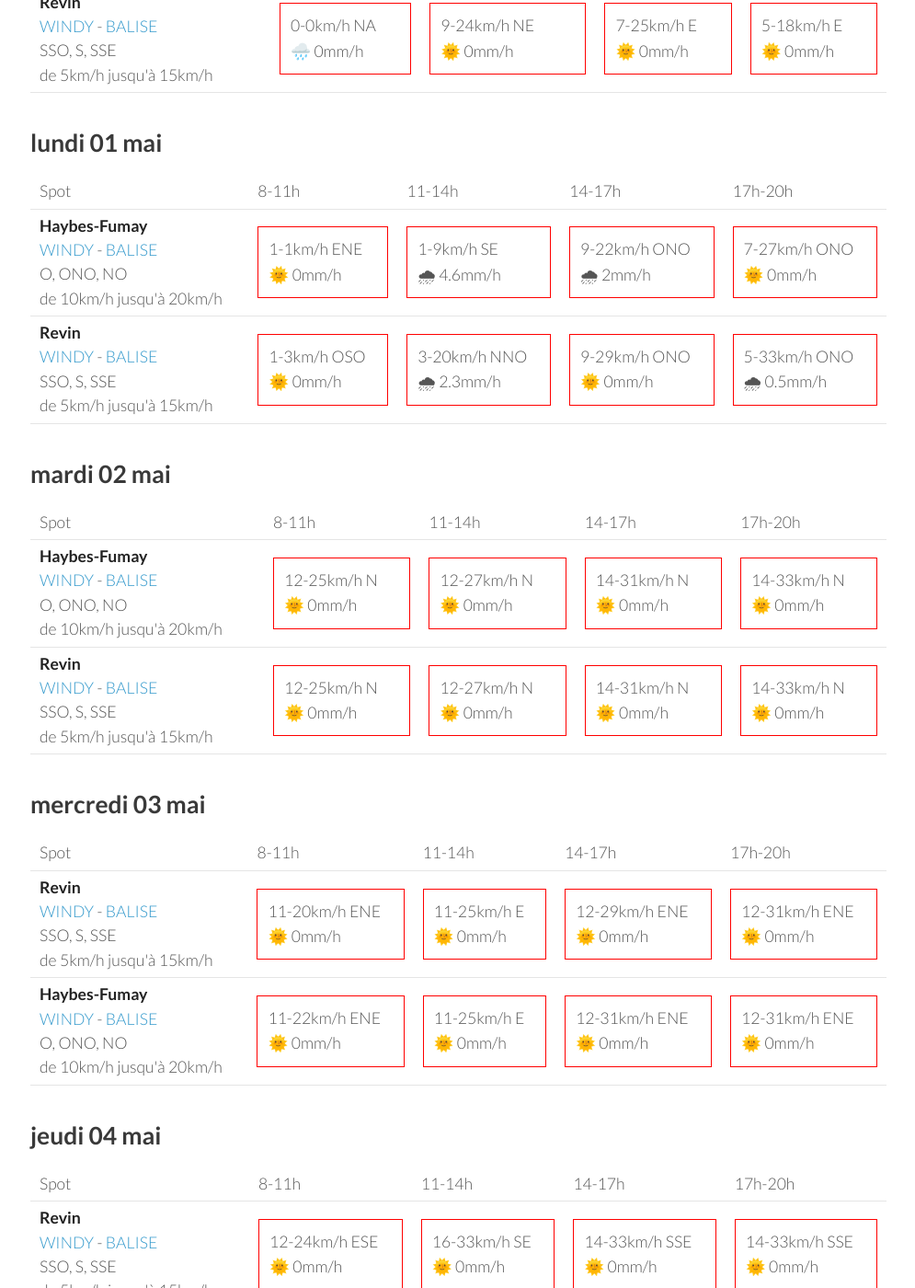
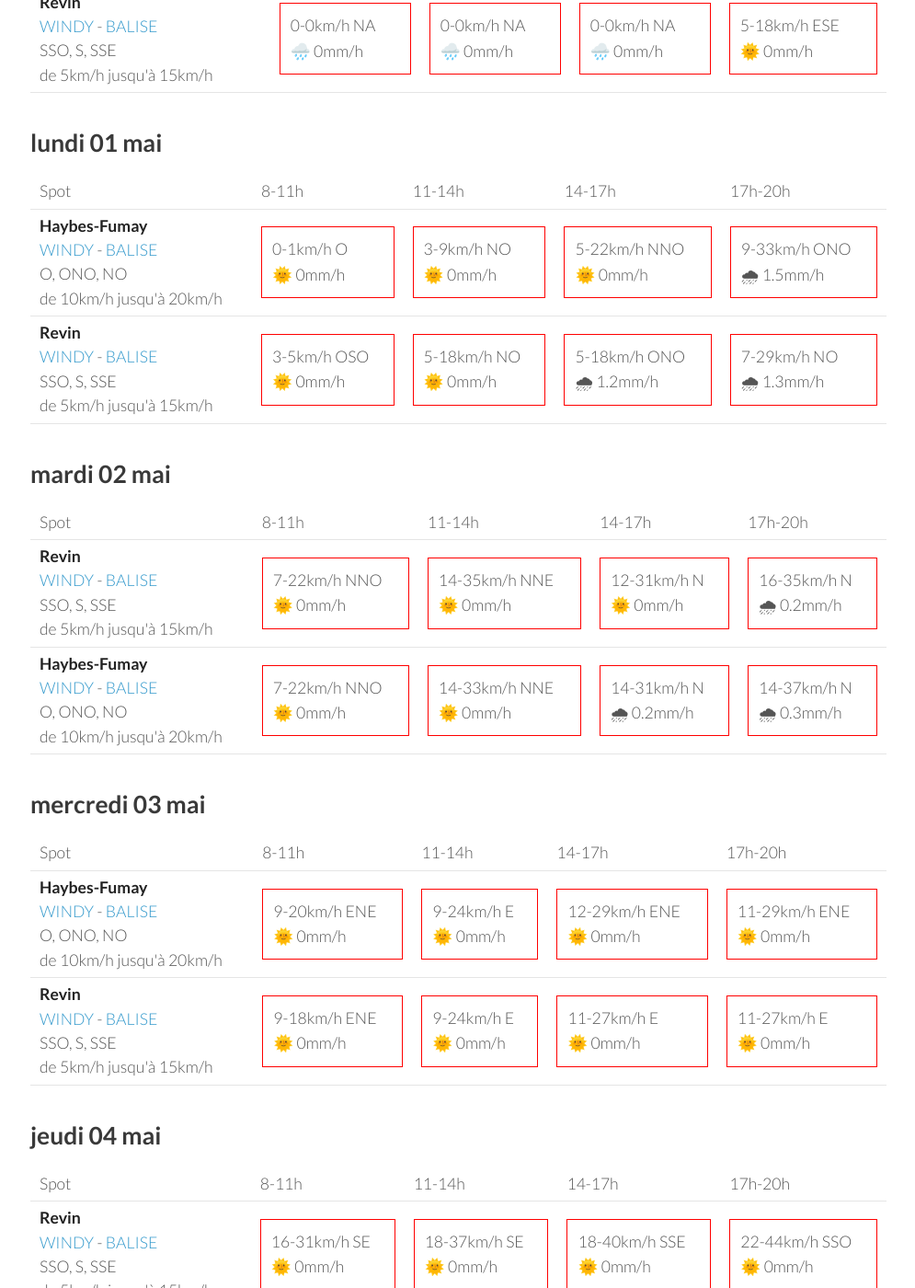
Before and after one commit to parapente-dans-le-nord/parapente-dans-le-nord.github.io, a Jekyll site: the page built from ardennes.markdown, in a window 1280 px wide and 1400 px high, scrolled down 499 px. Shown: the whole window at 92% size, without its empty margins (25-1020 px from the left). Built offline with Jekyll 4.4.1, drawn with Linux system fonts in a browser that asks for light colours; some of the changed text lies outside the part shown.

Commit message:
update index.markdown

```diff
--- a/ardennes.markdown
+++ b/ardennes.markdown
@@ -7,7 +7,7 @@ title:  "Tous les spots"
 {: .links}
 
 # Prevision Windy, modèle Arome
-page mise à jour le dimanche 30 avril 17:10
+page mise à jour le dimanche 30 avril 22:10
 
 ## dimanche 30 avril
 
@@ -25,8 +25,8 @@ page mise à jour le dimanche 30 avril 17:10
         <td><strong>Haybes-Fumay</strong><br><a href="https://windy.com/49.998/4.715?49.913,4.738,10">WINDY</a> - <span class=""><a href="http://www.balisemeteo.com/balise.php?idBalise=104">BALISE</a> </span><br> <span class="vent-favorable">O, ONO, NO</span><br><span class="force-vent">de 10km/h jusqu'à 20km/h</span> </td>
 
             <td><div class="not-flyable"><p>0-0km/h NA</p><p>🌧️ 0mm/h</p></div></td>
-            <td><div class="not-flyable"><p>7-20km/h NNE</p><p>🌞 0mm/h</p></div></td>
-            <td><div class="not-flyable"><p>7-24km/h E</p><p>🌞 0mm/h</p></div></td>
+            <td><div class="not-flyable"><p>0-0km/h NA</p><p>🌧️ 0mm/h</p></div></td>
+            <td><div class="not-flyable"><p>0-0km/h NA</p><p>🌧️ 0mm/h</p></div></td>
             <td><div class="not-flyable"><p>5-20km/h E</p><p>🌞 0mm/h</p></div></td>
 
     </tr>
@@ -34,9 +34,9 @@ page mise à jour le dimanche 30 avril 17:10
         <td><strong>Revin</strong><br><a href="https://windy.com/49.948/4.625?49.543,4.625,8">WINDY</a> - <span class=""><a href="http://www.balisemeteo.com/balise.php?idBalise=5019">BALISE</a> </span><br> <span class="vent-favorable">SSO, S, SSE</span><br><span class="force-vent">de 5km/h jusqu'à 15km/h</span> </td>
 
             <td><div class="not-flyable"><p>0-0km/h NA</p><p>🌧️ 0mm/h</p></div></td>
-            <td><div class="not-flyable"><p>9-24km/h NE</p><p>🌞 0mm/h</p></div></td>
-            <td><div class="not-flyable"><p>7-25km/h E</p><p>🌞 0mm/h</p></div></td>
-            <td><div class="not-flyable"><p>5-18km/h E</p><p>🌞 0mm/h</p></div></td>
+            <td><div class="not-flyable"><p>0-0km/h NA</p><p>🌧️ 0mm/h</p></div></td>
+            <td><div class="not-flyable"><p>0-0km/h NA</p><p>🌧️ 0mm/h</p></div></td>
+            <td><div class="not-flyable"><p>5-18km/h ESE</p><p>🌞 0mm/h</p></div></td>
 
     </tr>
 
@@ -58,20 +58,20 @@ page mise à jour le dimanche 30 avril 17:10
 <tr>
         <td><strong>Haybes-Fumay</strong><br><a href="https://windy.com/49.998/4.715?49.913,4.738,10">WINDY</a> - <span class=""><a href="http://www.balisemeteo.com/balise.php?idBalise=104">BALISE</a> </span><br> <span class="vent-favorable">O, ONO, NO</span><br><span class="force-vent">de 10km/h jusqu'à 20km/h</span> </td>
 
-            <td><div class="not-flyable"><p>1-1km/h ENE</p><p>🌞 0mm/h</p></div></td>
-            <td><div class="not-flyable"><p>1-9km/h SE</p><p>🌧 4.6mm/h</p></div></td>
-            <td><div class="not-flyable"><p>9-22km/h ONO</p><p>🌧 2mm/h</p></div></td>
-            <td><div class="not-flyable"><p>7-27km/h ONO</p><p>🌞 0mm/h</p></div></td>
+            <td><div class="not-flyable"><p>0-1km/h O</p><p>🌞 0mm/h</p></div></td>
+            <td><div class="not-flyable"><p>3-9km/h NO</p><p>🌞 0mm/h</p></div></td>
+            <td><div class="not-flyable"><p>5-22km/h NNO</p><p>🌞 0mm/h</p></div></td>
+            <td><div class="not-flyable"><p>9-33km/h ONO</p><p>🌧 1.5mm/h</p></div></td>
 
 
     </tr>
 <tr>
         <td><strong>Revin</strong><br><a href="https://windy.com/49.948/4.625?49.543,4.625,8">WINDY</a> - <span class=""><a href="http://www.balisemeteo.com/balise.php?idBalise=5019">BALISE</a> </span><br> <span class="vent-favorable">SSO, S, SSE</span><br><span class="force-vent">de 5km/h jusqu'à 15km/h</span> </td>
 
-            <td><div class="not-flyable"><p>1-3km/h OSO</p><p>🌞 0mm/h</p></div></td>
-            <td><div class="not-flyable"><p>3-20km/h NNO</p><p>🌧 2.3mm/h</p></div></td>
-            <td><div class="not-flyable"><p>9-29km/h ONO</p><p>🌞 0mm/h</p></div></td>
-            <td><div class="not-flyable"><p>5-33km/h ONO</p><p>🌧 0.5mm/h</p></div></td>
+            <td><div class="not-flyable"><p>3-5km/h OSO</p><p>🌞 0mm/h</p></div></td>
+            <td><div class="not-flyable"><p>5-18km/h NO</p><p>🌞 0mm/h</p></div></td>
+            <td><div class="not-flyable"><p>5-18km/h ONO</p><p>🌧 1.2mm/h</p></div></td>
+            <td><div class="not-flyable"><p>7-29km/h NO</p><p>🌧 1.3mm/h</p></div></td>
 
 
     </tr>
@@ -92,22 +92,22 @@ page mise à jour le dimanche 30 avril 17:10
       <td>17h-20h</td>
     </tr>
 <tr>
-        <td><strong>Haybes-Fumay</strong><br><a href="https://windy.com/49.998/4.715?49.913,4.738,10">WINDY</a> - <span class=""><a href="http://www.balisemeteo.com/balise.php?idBalise=104">BALISE</a> </span><br> <span class="vent-favorable">O, ONO, NO</span><br><span class="force-vent">de 10km/h jusqu'à 20km/h</span> </td>
+        <td><strong>Revin</strong><br><a href="https://windy.com/49.948/4.625?49.543,4.625,8">WINDY</a> - <span class=""><a href="http://www.balisemeteo.com/balise.php?idBalise=5019">BALISE</a> </span><br> <span class="vent-favorable">SSO, S, SSE</span><br><span class="force-vent">de 5km/h jusqu'à 15km/h</span> </td>
 
-            <td><div class="not-flyable"><p>12-25km/h N</p><p>🌞 0mm/h</p></div></td>
-            <td><div class="not-flyable"><p>12-27km/h N</p><p>🌞 0mm/h</p></div></td>
-            <td><div class="not-flyable"><p>14-31km/h N</p><p>🌞 0mm/h</p></div></td>
-            <td><div class="not-flyable"><p>14-33km/h N</p><p>🌞 0mm/h</p></div></td>
+            <td><div class="not-flyable"><p>7-22km/h NNO</p><p>🌞 0mm/h</p></div></td>
+            <td><div class="not-flyable"><p>14-35km/h NNE</p><p>🌞 0mm/h</p></div></td>
+            <td><div class="not-flyable"><p>12-31km/h N</p><p>🌞 0mm/h</p></div></td>
+            <td><div class="not-flyable"><p>16-35km/h N</p><p>🌧 0.2mm/h</p></div></td>
 
 
     </tr>
 <tr>
-        <td><strong>Revin</strong><br><a href="https://windy.com/49.948/4.625?49.543,4.625,8">WINDY</a> - <span class=""><a href="http://www.balisemeteo.com/balise.php?idBalise=5019">BALISE</a> </span><br> <span class="vent-favorable">SSO, S, SSE</span><br><span class="force-vent">de 5km/h jusqu'à 15km/h</span> </td>
+        <td><strong>Haybes-Fumay</strong><br><a href="https://windy.com/49.998/4.715?49.913,4.738,10">WINDY</a> - <span class=""><a href="http://www.balisemeteo.com/balise.php?idBalise=104">BALISE</a> </span><br> <span class="vent-favorable">O, ONO, NO</span><br><span class="force-vent">de 10km/h jusqu'à 20km/h</span> </td>
 
-            <td><div class="not-flyable"><p>12-25km/h N</p><p>🌞 0mm/h</p></div></td>
-            <td><div class="not-flyable"><p>12-27km/h N</p><p>🌞 0mm/h</p></div></td>
-            <td><div class="not-flyable"><p>14-31km/h N</p><p>🌞 0mm/h</p></div></td>
-            <td><div class="not-flyable"><p>14-33km/h N</p><p>🌞 0mm/h</p></div></td>
+            <td><div class="not-flyable"><p>7-22km/h NNO</p><p>🌞 0mm/h</p></div></td>
+            <td><div class="not-flyable"><p>14-33km/h NNE</p><p>🌞 0mm/h</p></div></td>
+            <td><div class="not-flyable"><p>14-31km/h N</p><p>🌧 0.2mm/h</p></div></td>
+            <td><div class="not-flyable"><p>14-37km/h N</p><p>🌧 0.3mm/h</p></div></td>
 
 
     </tr>
@@ -128,22 +128,22 @@ page mise à jour le dimanche 30 avril 17:10
       <td>17h-20h</td>
     </tr>
 <tr>
-        <td><strong>Revin</strong><br><a href="https://windy.com/49.948/4.625?49.543,4.625,8">WINDY</a> - <span class=""><a href="http://www.balisemeteo.com/balise.php?idBalise=5019">BALISE</a> </span><br> <span class="vent-favorable">SSO, S, SSE</span><br><span class="force-vent">de 5km/h jusqu'à 15km/h</span> </td>
+        <td><strong>Haybes-Fumay</strong><br><a href="https://windy.com/49.998/4.715?49.913,4.738,10">WINDY</a> - <span class=""><a href="http://www.balisemeteo.com/balise.php?idBalise=104">BALISE</a> </span><br> <span class="vent-favorable">O, ONO, NO</span><br><span class="force-vent">de 10km/h jusqu'à 20km/h</span> </td>
 
-            <td><div class="not-flyable"><p>11-20km/h ENE</p><p>🌞 0mm/h</p></div></td>
-            <td><div class="not-flyable"><p>11-25km/h E</p><p>🌞 0mm/h</p></div></td>
+            <td><div class="not-flyable"><p>9-20km/h ENE</p><p>🌞 0mm/h</p></div></td>
+            <td><div class="not-flyable"><p>9-24km/h E</p><p>🌞 0mm/h</p></div></td>
             <td><div class="not-flyable"><p>12-29km/h ENE</p><p>🌞 0mm/h</p></div></td>
-            <td><div class="not-flyable"><p>12-31km/h ENE</p><p>🌞 0mm/h</p></div></td>
+            <td><div class="not-flyable"><p>11-29km/h ENE</p><p>🌞 0mm/h</p></div></td>
 
 
     </tr>
 <tr>
-        <td><strong>Haybes-Fumay</strong><br><a href="https://windy.com/49.998/4.715?49.913,4.738,10">WINDY</a> - <span class=""><a href="http://www.balisemeteo.com/balise.php?idBalise=104">BALISE</a> </span><br> <span class="vent-favorable">O, ONO, NO</span><br><span class="force-vent">de 10km/h jusqu'à 20km/h</span> </td>
+        <td><strong>Revin</strong><br><a href="https://windy.com/49.948/4.625?49.543,4.625,8">WINDY</a> - <span class=""><a href="http://www.balisemeteo.com/balise.php?idBalise=5019">BALISE</a> </span><br> <span class="vent-favorable">SSO, S, SSE</span><br><span class="force-vent">de 5km/h jusqu'à 15km/h</span> </td>
 
-            <td><div class="not-flyable"><p>11-22km/h ENE</p><p>🌞 0mm/h</p></div></td>
-            <td><div class="not-flyable"><p>11-25km/h E</p><p>🌞 0mm/h</p></div></td>
-            <td><div class="not-flyable"><p>12-31km/h ENE</p><p>🌞 0mm/h</p></div></td>
-            <td><div class="not-flyable"><p>12-31km/h ENE</p><p>🌞 0mm/h</p></div></td>
+            <td><div class="not-flyable"><p>9-18km/h ENE</p><p>🌞 0mm/h</p></div></td>
+            <td><div class="not-flyable"><p>9-24km/h E</p><p>🌞 0mm/h</p></div></td>
+            <td><div class="not-flyable"><p>11-27km/h E</p><p>🌞 0mm/h</p></div></td>
+            <td><div class="not-flyable"><p>11-27km/h E</p><p>🌞 0mm/h</p></div></td>
 
 
     </tr>
@@ -166,20 +166,20 @@ page mise à jour le dimanche 30 avril 17:10
 <tr>
         <td><strong>Revin</strong><br><a href="https://windy.com/49.948/4.625?49.543,4.625,8">WINDY</a> - <span class=""><a href="http://www.balisemeteo.com/balise.php?idBalise=5019">BALISE</a> </span><br> <span class="vent-favorable">SSO, S, SSE</span><br><span class="force-vent">de 5km/h jusqu'à 15km/h</span> </td>
 
-            <td><div class="not-flyable"><p>12-24km/h ESE</p><p>🌞 0mm/h</p></div></td>
-            <td><div class="not-flyable"><p>16-33km/h SE</p><p>🌞 0mm/h</p></div></td>
-            <td><div class="not-flyable"><p>14-33km/h SSE</p><p>🌞 0mm/h</p></div></td>
-            <td><div class="not-flyable"><p>14-33km/h SSE</p><p>🌞 0mm/h</p></div></td>
+            <td><div class="not-flyable"><p>16-31km/h SE</p><p>🌞 0mm/h</p></div></td>
+            <td><div class="not-flyable"><p>18-37km/h SE</p><p>🌞 0mm/h</p></div></td>
+            <td><div class="not-flyable"><p>18-40km/h SSE</p><p>🌞 0mm/h</p></div></td>
+            <td><div class="not-flyable"><p>22-44km/h SSO</p><p>🌞 0mm/h</p></div></td>
 
 
     </tr>
 <tr>
         <td><strong>Haybes-Fumay</strong><br><a href="https://windy.com/49.998/4.715?49.913,4.738,10">WINDY</a> - <span class=""><a href="http://www.balisemeteo.com/balise.php?idBalise=104">BALISE</a> </span><br> <span class="vent-favorable">O, ONO, NO</span><br><span class="force-vent">de 10km/h jusqu'à 20km/h</span> </td>
 
-            <td><div class="not-flyable"><p>12-22km/h ESE</p><p>🌞 0mm/h</p></div></td>
-            <td><div class="not-flyable"><p>14-31km/h SE</p><p>🌞 0mm/h</p></div></td>
-            <td><div class="not-flyable"><p>14-33km/h SSE</p><p>🌞 0mm/h</p></div></td>
-            <td><div class="not-flyable"><p>12-31km/h SSE</p><p>🌞 0mm/h</p></div></td>
+            <td><div class="not-flyable"><p>16-29km/h SE</p><p>🌞 0mm/h</p></div></td>
+            <td><div class="not-flyable"><p>16-35km/h SE</p><p>🌞 0mm/h</p></div></td>
+            <td><div class="not-flyable"><p>18-40km/h SSE</p><p>🌞 0mm/h</p></div></td>
+            <td><div class="not-flyable"><p>22-42km/h SSO</p><p>🌞 0mm/h</p></div></td>
 
 
     </tr>
@@ -202,20 +202,20 @@ page mise à jour le dimanche 30 avril 17:10
 <tr>
         <td><strong>Revin</strong><br><a href="https://windy.com/49.948/4.625?49.543,4.625,8">WINDY</a> - <span class=""><a href="http://www.balisemeteo.com/balise.php?idBalise=5019">BALISE</a> </span><br> <span class="vent-favorable">SSO, S, SSE</span><br><span class="force-vent">de 5km/h jusqu'à 15km/h</span> </td>
 
-            <td><div class="not-flyable"><p>12-27km/h SO</p><p>🌧 1.2mm/h</p></div></td>
-            <td><div class="not-flyable"><p>18-37km/h SO</p><p>🌧 0.4mm/h</p></div></td>
-            <td><div class="not-flyable"><p>14-38km/h SO</p><p>🌧 1.4mm/h</p></div></td>
-            <td><div class="not-flyable"><p>14-35km/h SSO</p><p>🌧 1mm/h</p></div></td>
+            <td><div class="not-flyable"><p>16-33km/h SO</p><p>🌞 0mm/h</p></div></td>
+            <td><div class="not-flyable"><p>20-40km/h SO</p><p>🌧 0.3mm/h</p></div></td>
+            <td><div class="not-flyable"><p>20-46km/h SO</p><p>🌧 0.4mm/h</p></div></td>
+            <td><div class="not-flyable"><p>20-48km/h SO</p><p>🌧 2mm/h</p></div></td>
 
 
     </tr>
 <tr>
         <td><strong>Haybes-Fumay</strong><br><a href="https://windy.com/49.998/4.715?49.913,4.738,10">WINDY</a> - <span class=""><a href="http://www.balisemeteo.com/balise.php?idBalise=104">BALISE</a> </span><br> <span class="vent-favorable">O, ONO, NO</span><br><span class="force-vent">de 10km/h jusqu'à 20km/h</span> </td>
 
-            <td><div class="not-flyable"><p>14-29km/h SO</p><p>🌧 0.9mm/h</p></div></td>
-            <td><div class="not-flyable"><p>18-38km/h SO</p><p>🌧 0.4mm/h</p></div></td>
-            <td><div class="not-flyable"><p>14-40km/h SO</p><p>🌧 2mm/h</p></div></td>
-            <td><div class="not-flyable"><p>14-35km/h SSO</p><p>🌧 0.4mm/h</p></div></td>
+            <td><div class="not-flyable"><p>16-33km/h SO</p><p>🌧 0.4mm/h</p></div></td>
+            <td><div class="not-flyable"><p>22-42km/h SO</p><p>🌧 0.2mm/h</p></div></td>
+            <td><div class="not-flyable"><p>22-48km/h SO</p><p>🌧 0.4mm/h</p></div></td>
+            <td><div class="not-flyable"><p>22-50km/h SO</p><p>🌧 1.6mm/h</p></div></td>
 
 
     </tr>
```
